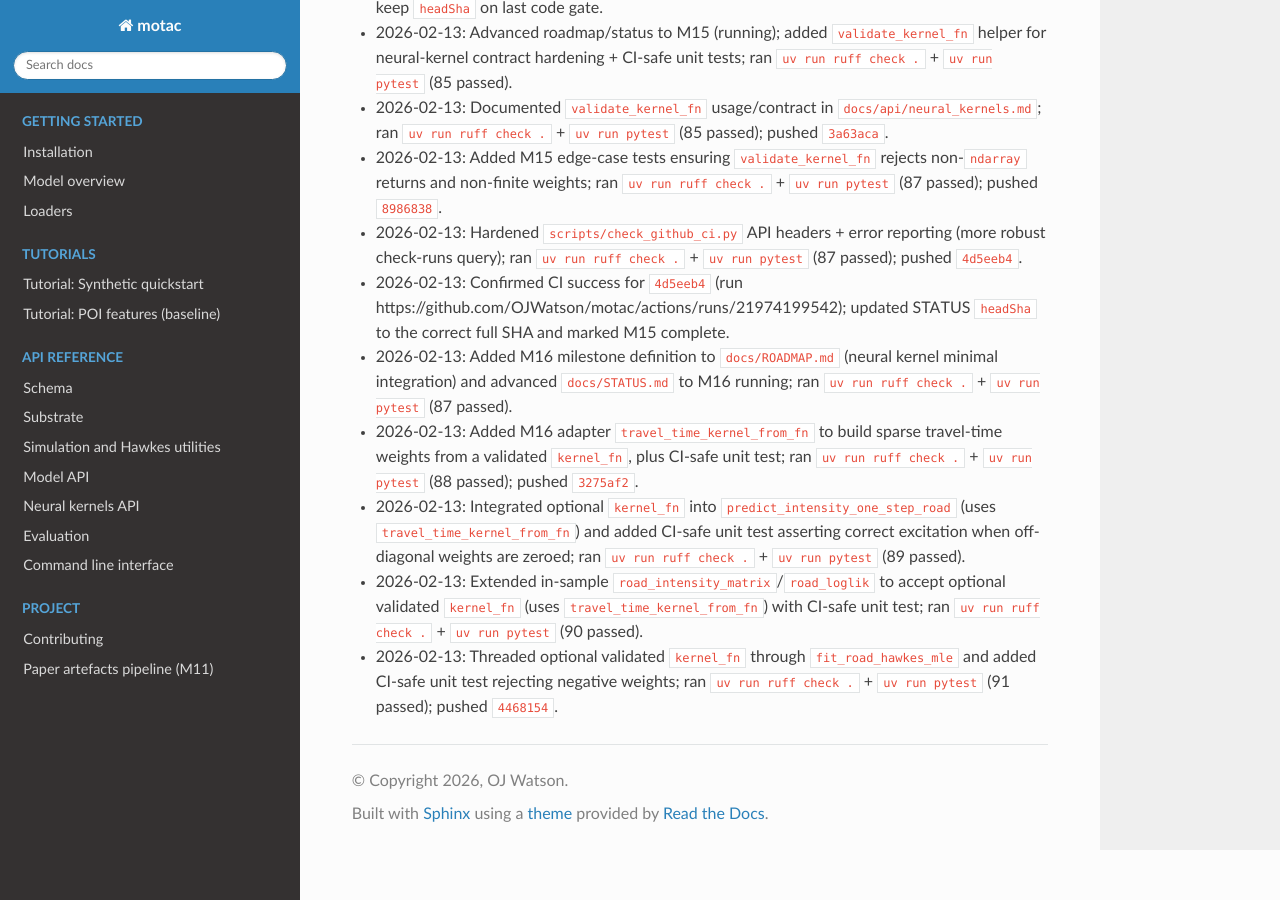
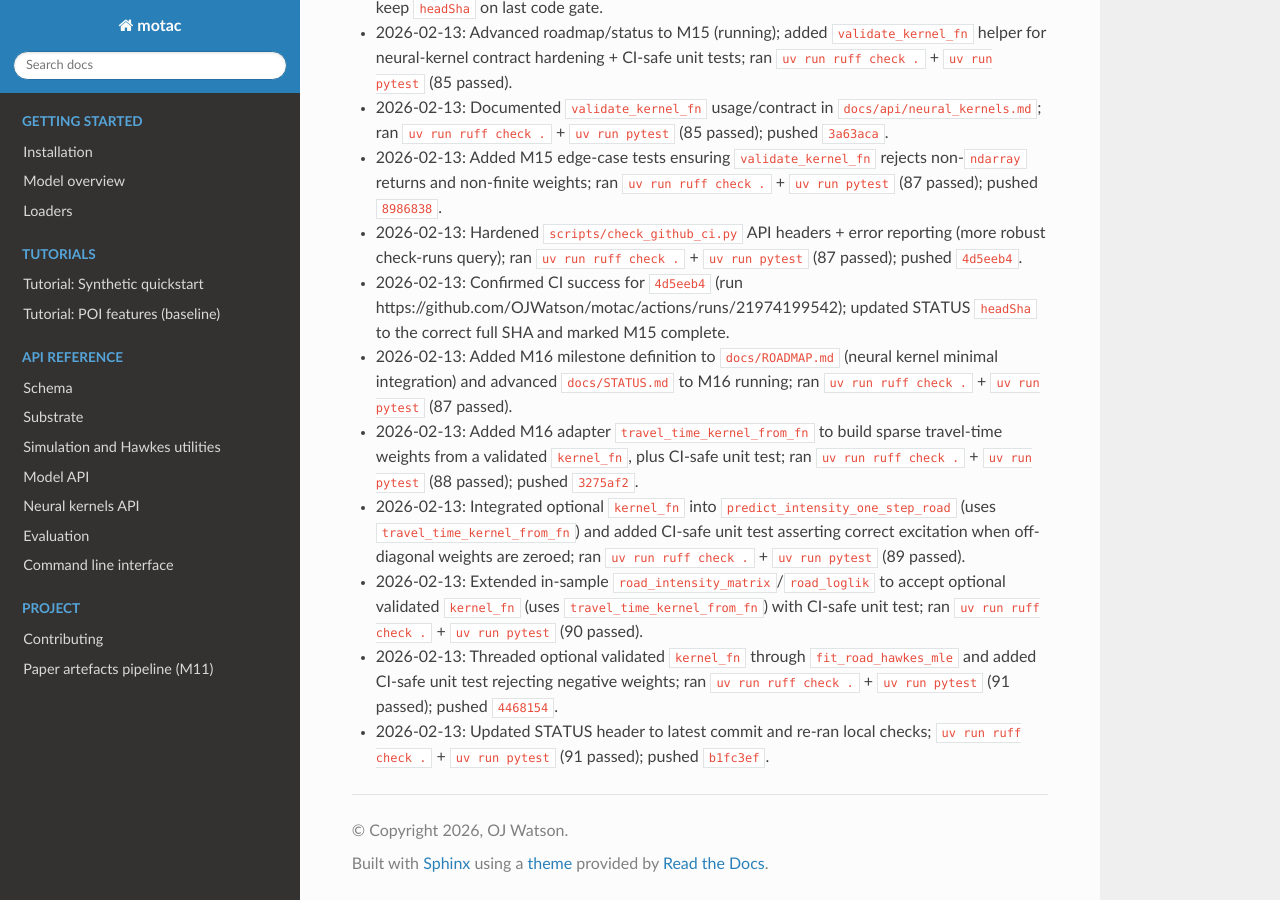
Before and after one commit to OJWatson/motac, a Sphinx documentation site: the page built from docs/WORKLOG.md, in a window 1280 px wide and 900 px high, scrolled down 3005 px. Built offline with Sphinx 7.4.7 and the Read the Docs theme 3.1.0, drawn with Linux system fonts in a browser that asks for light colours.

Commit message:
docs: bump STATUS headSha after M16 updates

```diff
--- a/docs/WORKLOG.md
+++ b/docs/WORKLOG.md
@@ -59,3 +59,4 @@ Guidelines:
 - 2026-02-13: Integrated optional `kernel_fn` into `predict_intensity_one_step_road` (uses `travel_time_kernel_from_fn`) and added CI-safe unit test asserting correct excitation when off-diagonal weights are zeroed; ran `uv run ruff check .` + `uv run pytest` (89 passed).
 - 2026-02-13: Extended in-sample `road_intensity_matrix`/`road_loglik` to accept optional validated `kernel_fn` (uses `travel_time_kernel_from_fn`) with CI-safe unit test; ran `uv run ruff check .` + `uv run pytest` (90 passed).
 - 2026-02-13: Threaded optional validated `kernel_fn` through `fit_road_hawkes_mle` and added CI-safe unit test rejecting negative weights; ran `uv run ruff check .` + `uv run pytest` (91 passed); pushed `4468154`.
+- 2026-02-13: Updated STATUS header to latest commit and re-ran local checks; `uv run ruff check .` + `uv run pytest` (91 passed); pushed `b1fc3ef`.
```
Also changed, not shown: docs/STATUS.md (+2 -2 lines).
